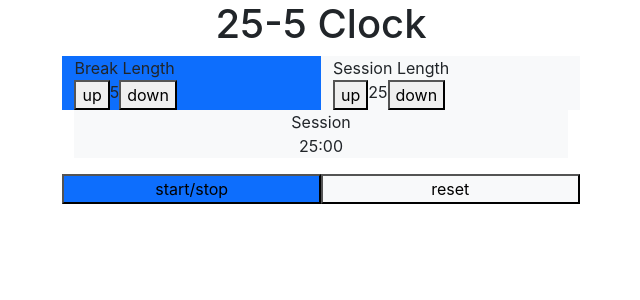
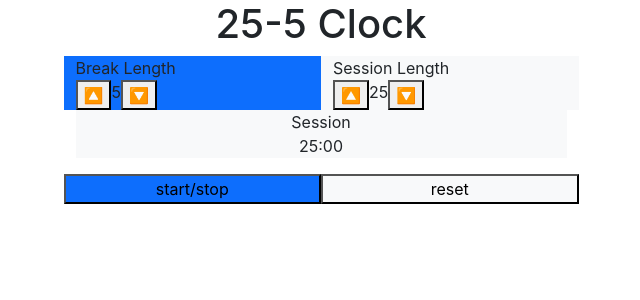
Before and after one commit to AndreyGOIT/25--5-clock-fcc, a React (Create React App) app: page / in a window 1280 px wide. Shown: the top 300 px of the page, without its empty margins (319-959 px from the left). Built offline with nearby package versions, Linux system fonts and the light colour scheme; the HTML template or start-up script is replaced by a standard one.

Commit message:
refactoring audio

```diff
--- a/src/App.js
+++ b/src/App.js
@@ -1,4 +1,4 @@
-import { useState, useEffect } from "react";
+import { useState, useEffect, useRef } from "react";
 import "./App.css";
 
 function App() {
@@ -8,6 +8,7 @@ function App() {
   const [isTimerRunning, setIsTimerRunning] = useState(false);
   const [timerLabel, setTimerLabel] = useState("Session");
   const [isBeepPlaying, setIsBeepPlaying] = useState(false);
+  const beepRef = useRef(null);
 
   //break length
   const handleBreakUp = () => {
@@ -39,7 +40,7 @@ function App() {
       });
     }
   };
-  //timer
+  //timer control
   const handleStartStop = () => {
     setIsTimerRunning(!isTimerRunning);
   };
@@ -49,7 +50,7 @@ function App() {
     setTimer(25 * 60);
     setIsTimerRunning(false);
   };
-  //timer
+  //timer is running
   useEffect(() => {
     let intervalId;
     if (isTimerRunning && timer > 0) {
@@ -59,10 +60,13 @@ function App() {
     }
     return () => clearInterval(intervalId);
   }, [isTimerRunning, timer]);
-  //timer
+  //timer logic
   useEffect(() => {
     if (timer === 0) {
       setIsBeepPlaying(true);
+      if (beepRef.current) {
+        beepRef.current.play();
+      }
       setTimeout(() => {
         setIsBeepPlaying(false);
       }, 1000);
@@ -95,17 +99,17 @@ function App() {
         <div id="break-label" className="col-sm-6 bg-primary">
           <span>Break Length</span>
           <div className="d-flex">
-            <button onClick={handleBreakUp}>up</button>
+            <button onClick={handleBreakUp}>🔼</button>
             <span id="break-length">{breakLength}</span>
-            <button onClick={handleBreakDown}>down</button>
+            <button onClick={handleBreakDown}>🔽</button>
           </div>
         </div>
         <div id="session-label" className="col-sm-6 bg-light">
           <span>Session Length</span>
           <div className="d-flex">
-            <button onClick={handleSessionUp}>up</button>
+            <button onClick={handleSessionUp}>🔼</button>
             <span id="session-length">{sessionLength}</span>
-            <button onClick={handleSessionDown}>down</button>
+            <button onClick={handleSessionDown}>🔽</button>
           </div>
         </div>
         <div className="container ">
@@ -139,6 +143,7 @@ function App() {
         {isBeepPlaying && (
           <audio
             id="beep"
+            ref={beepRef}
             src="https://cdn.freesound.org/previews/196/196235_97763-lq.mp3"
           />
         )}
```
